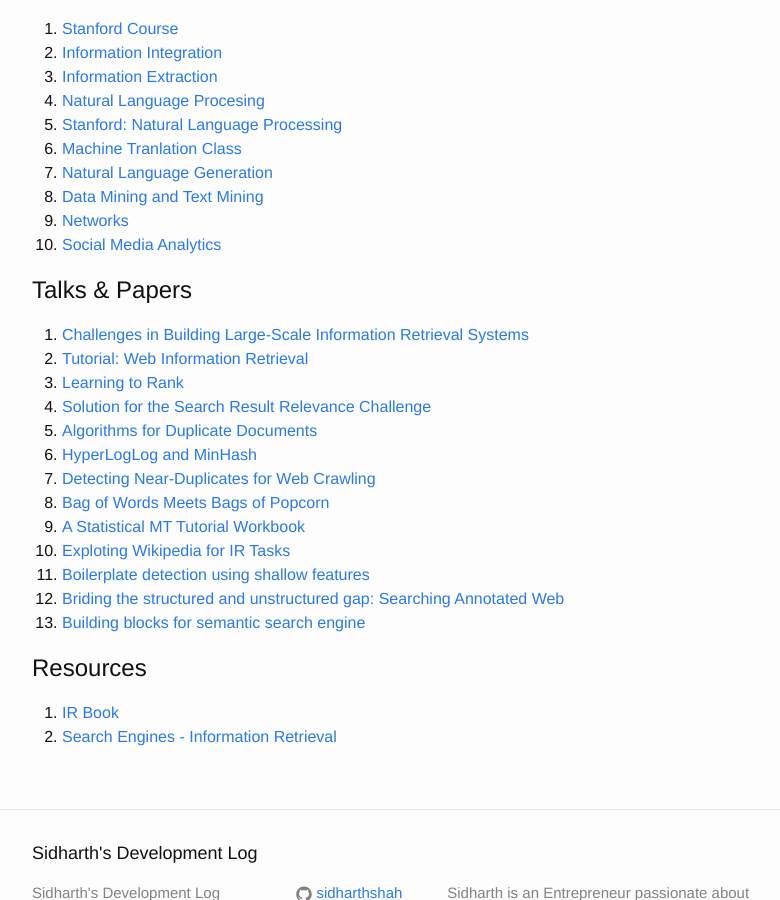
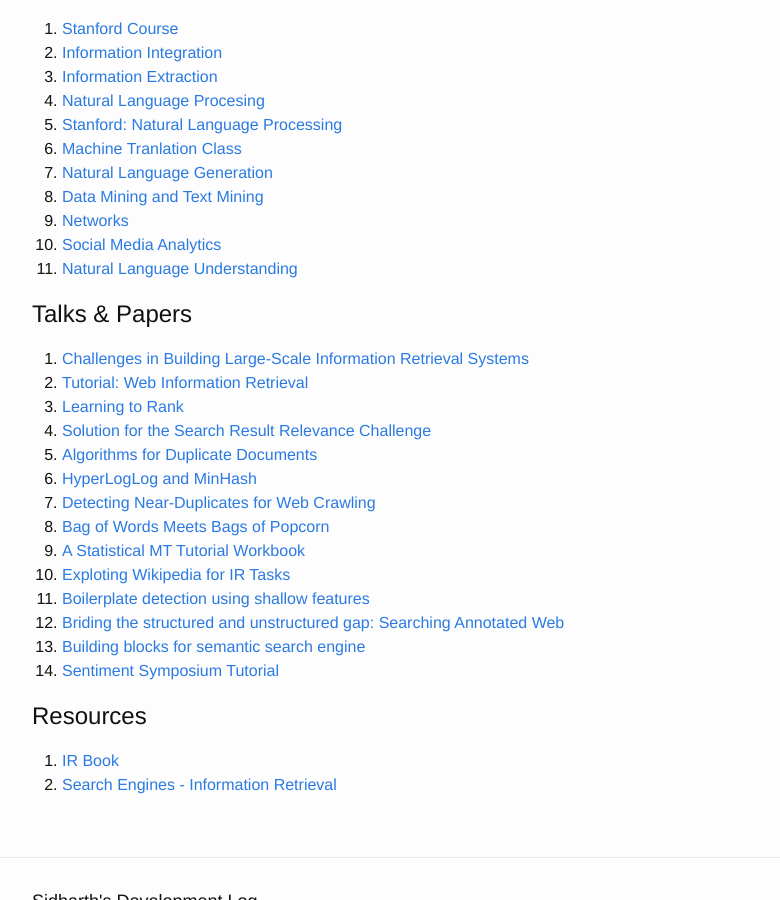
Before and after one commit to sidharthshah/sidharthshah.github.com, a Jekyll site: the page built from information-retrieval.md, in a window 1280 px wide and 900 px high, scrolled down 624 px. Shown: the whole window, without its empty margins (238-1018 px from the left). Built offline with Jekyll 4.4.1, drawn with Linux system fonts in a browser that asks for light colours.

Commit message:
added links to more resources

```diff
--- a/information-retrieval.md
+++ b/information-retrieval.md
@@ -34,6 +34,7 @@
 8. [Data Mining and Text Mining](http://www.cs.uic.edu/~liub/teach/cs583-fall-15/cs583.html)
 9. [Networks](https://courses.cit.cornell.edu/info2040_2014fa/)
 10. [Social Media Analytics](http://www.isi.edu/~lerman/courses/csci599_2015/Syllabus-Social%20Media%20Analytics_v1.pdf)
+11. [Natural Language Understanding](http://web.stanford.edu/class/cs224u/)
 
 Talks & Papers
 ==============
@@ -50,6 +51,7 @@
 11. [Boilerplate detection using shallow features](http://www.decom.ufop.br/menotti/rp122/sem/sem1-brayan-milton-art.pdf)
 12. [Briding the structured and unstructured gap: Searching Annotated Web](http://www.tcs.tifr.res.in/events/bridging-structured-unstructured-gap-searching-annotated-web)
 13. [Building blocks for semantic search engine](http://videolectures.net/iiia06_chakrabarti_rcier/)
+14. [Sentiment Symposium Tutorial](http://sentiment.christopherpotts.net/index.html)
 
 Resources
 =========
```
